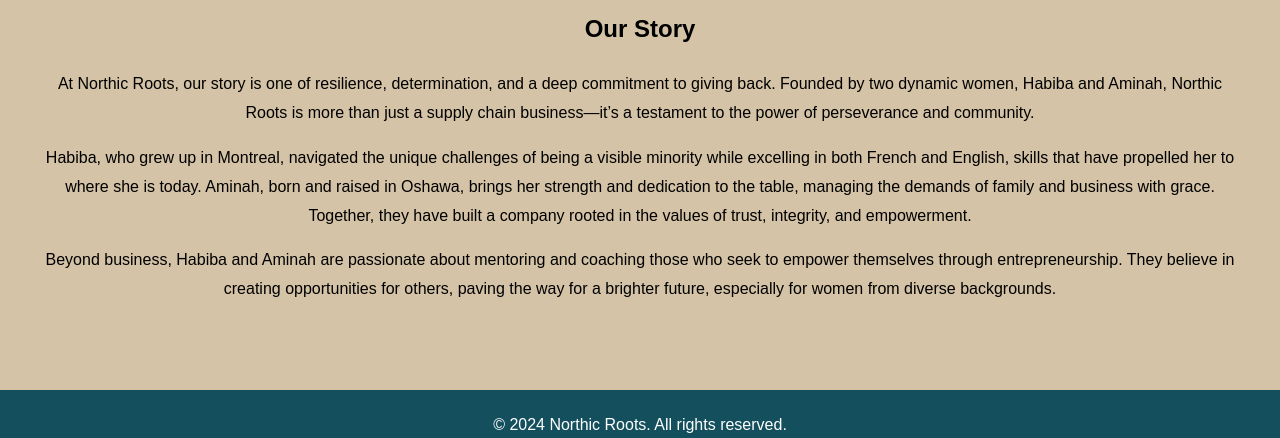
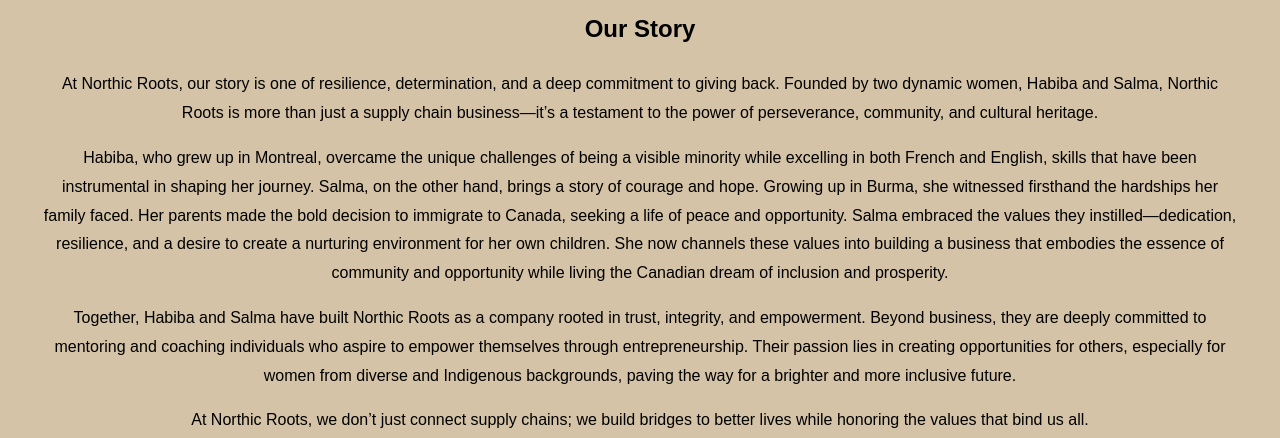
Before and after one commit to inergi4u/inergi4u.github.io, a plain HTML site: page about.html in a window 1280 px wide. Shown: the part 446-884 px from the top of the page. Drawn offline with Linux system fonts and the light colour scheme.

Commit message:
Update about.html

```diff
--- a/about.html
+++ b/about.html
@@ -49,11 +49,10 @@
 
 <section>
     <h2>Our Story</h2>
-    <p>At Northic Roots, our story is one of resilience, determination, and a deep commitment to giving back. Founded by two dynamic women, Habiba and Aminah,
-    Northic Roots is more than just a supply chain business—it’s a testament to the power of perseverance and community.</p>
-    <p>Habiba, who grew up in Montreal, navigated the unique challenges of being a visible minority while excelling in both French and English, skills that have propelled her to where she is today.
-    Aminah, born and raised in Oshawa, brings her strength and dedication to the table, managing the demands of family and business with grace. Together, they have built a company rooted in the values of trust, integrity, and empowerment.</p>
-    <p>Beyond business, Habiba and Aminah are passionate about mentoring and coaching those who seek to empower themselves through entrepreneurship. They believe in creating opportunities for others, paving the way for a brighter future, especially for women from diverse backgrounds.</p>
+    <p>At Northic Roots, our story is one of resilience, determination, and a deep commitment to giving back. Founded by two dynamic women, Habiba and Salma, Northic Roots is more than just a supply chain business—it’s a testament to the power of perseverance, community, and cultural heritage.</p>
+    <p>Habiba, who grew up in Montreal, overcame the unique challenges of being a visible minority while excelling in both French and English, skills that have been instrumental in shaping her journey. Salma, on the other hand, brings a story of courage and hope. Growing up in Burma, she witnessed firsthand the hardships her family faced. Her parents made the bold decision to immigrate to Canada, seeking a life of peace and opportunity. Salma embraced the values they instilled—dedication, resilience, and a desire to create a nurturing environment for her own children. She now channels these values into building a business that embodies the essence of community and opportunity while living the Canadian dream of inclusion and prosperity.</p>
+    <p>Together, Habiba and Salma have built Northic Roots as a company rooted in trust, integrity, and empowerment. Beyond business, they are deeply committed to mentoring and coaching individuals who aspire to empower themselves through entrepreneurship. Their passion lies in creating opportunities for others, especially for women from diverse and Indigenous backgrounds, paving the way for a brighter and more inclusive future.</p>
+    <p>At Northic Roots, we don’t just connect supply chains; we build bridges to better lives while honoring the values that bind us all.</p>
 </section>
 
 <footer>
```
